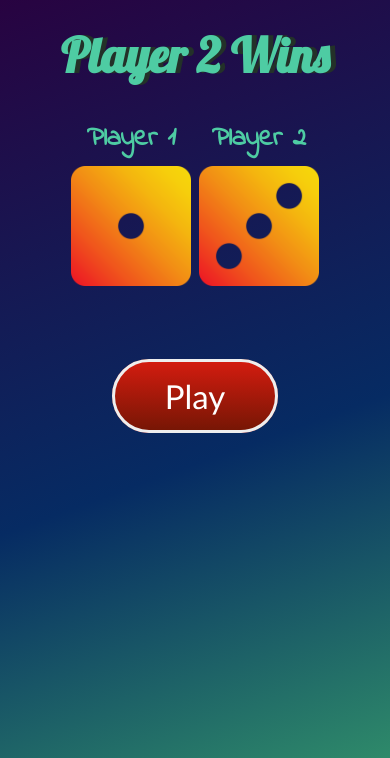
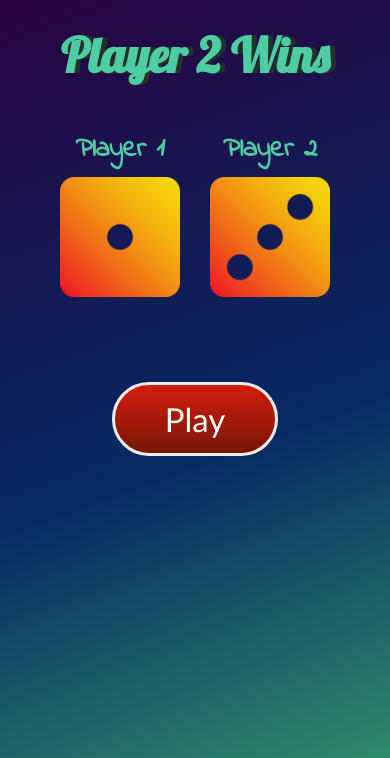
Before and after one commit to DeRoyace/Dice-game, a plain HTML site: page index.html in a window 390 px wide. Shown: the top 758 px of the page. Drawn offline with Linux system fonts and the light colour scheme.

Commit message:
btn div width minimized dice margin added

```diff
--- a/styles.css
+++ b/styles.css
@@ -73,6 +73,11 @@ footer img {
   width: 43px;
 }
 
+.btn{
+  margin: auto;
+  width: min-content;
+}
+
 .btn a {
   visibility: collapse;
   text-decoration: none;
@@ -113,7 +118,7 @@ footer img {
   }
 
   .dice {
-    margin: 0;
+    margin: 3%;
     width: 33%;
   }
   .dice p{
```
